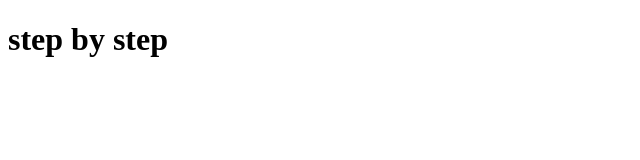
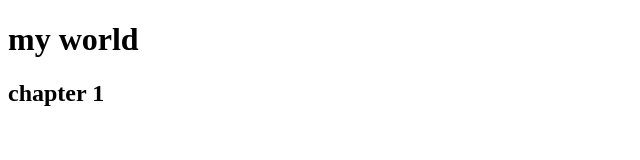
Before and after one commit to KrisKopy08/git-learn, a plain HTML site: page info.html in a window 1280 px wide. Shown: the whole page, without its empty margins (0-640 px from the left). Drawn offline with Linux system fonts and the light colour scheme.

Commit message:
my first commit but not last

```diff
--- a/info.html
+++ b/info.html
@@ -5,6 +5,7 @@
     <title>Document</title>
 </head>
 <body>
- <h1>step by step</h1>
+ <h1>my world</h1>
+ <h2>chapter 1</h2>
 </body>
 </html>
```
Also changed, not shown: QA_MANUAL/index.html (+1 -1 lines).
